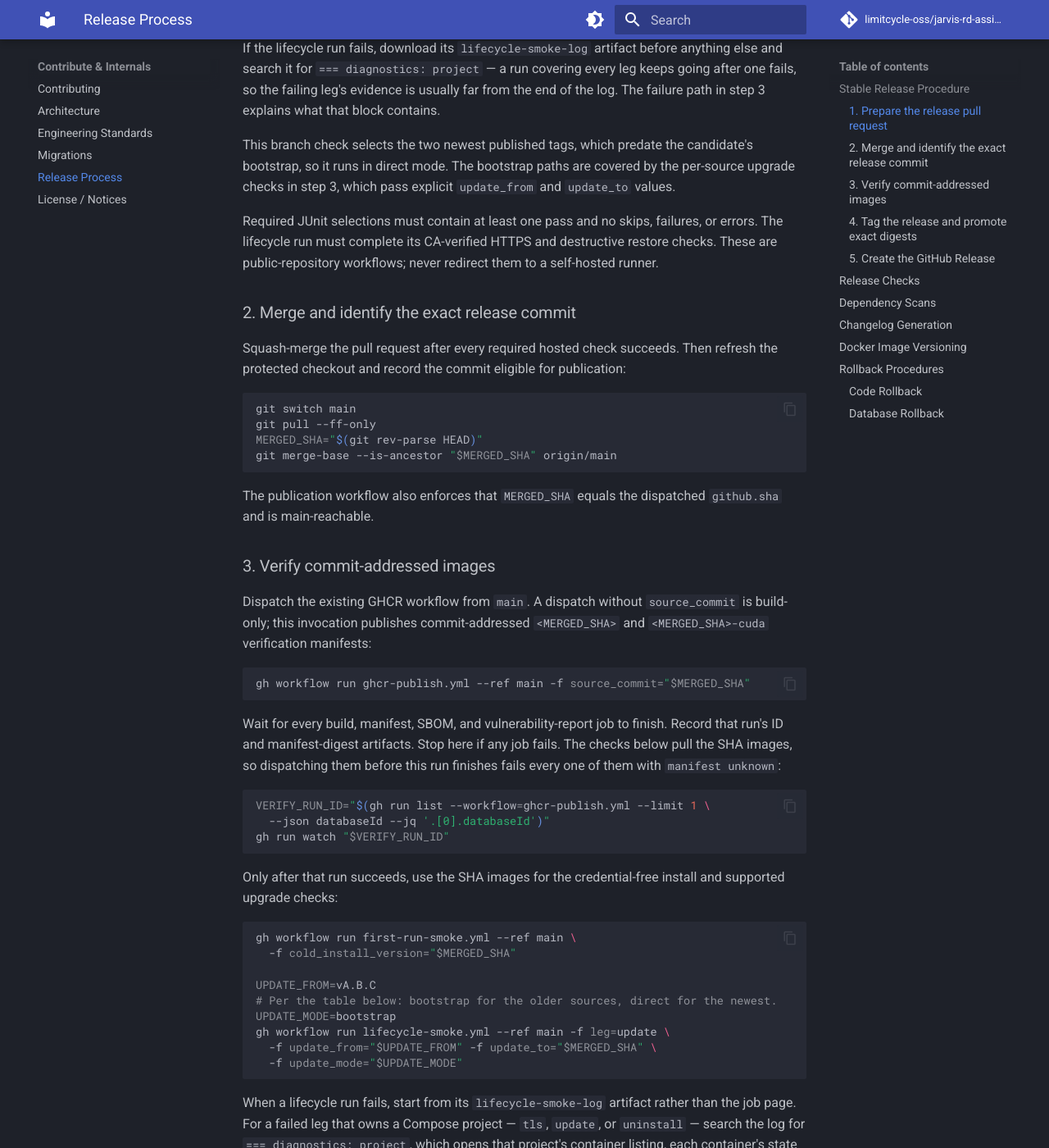
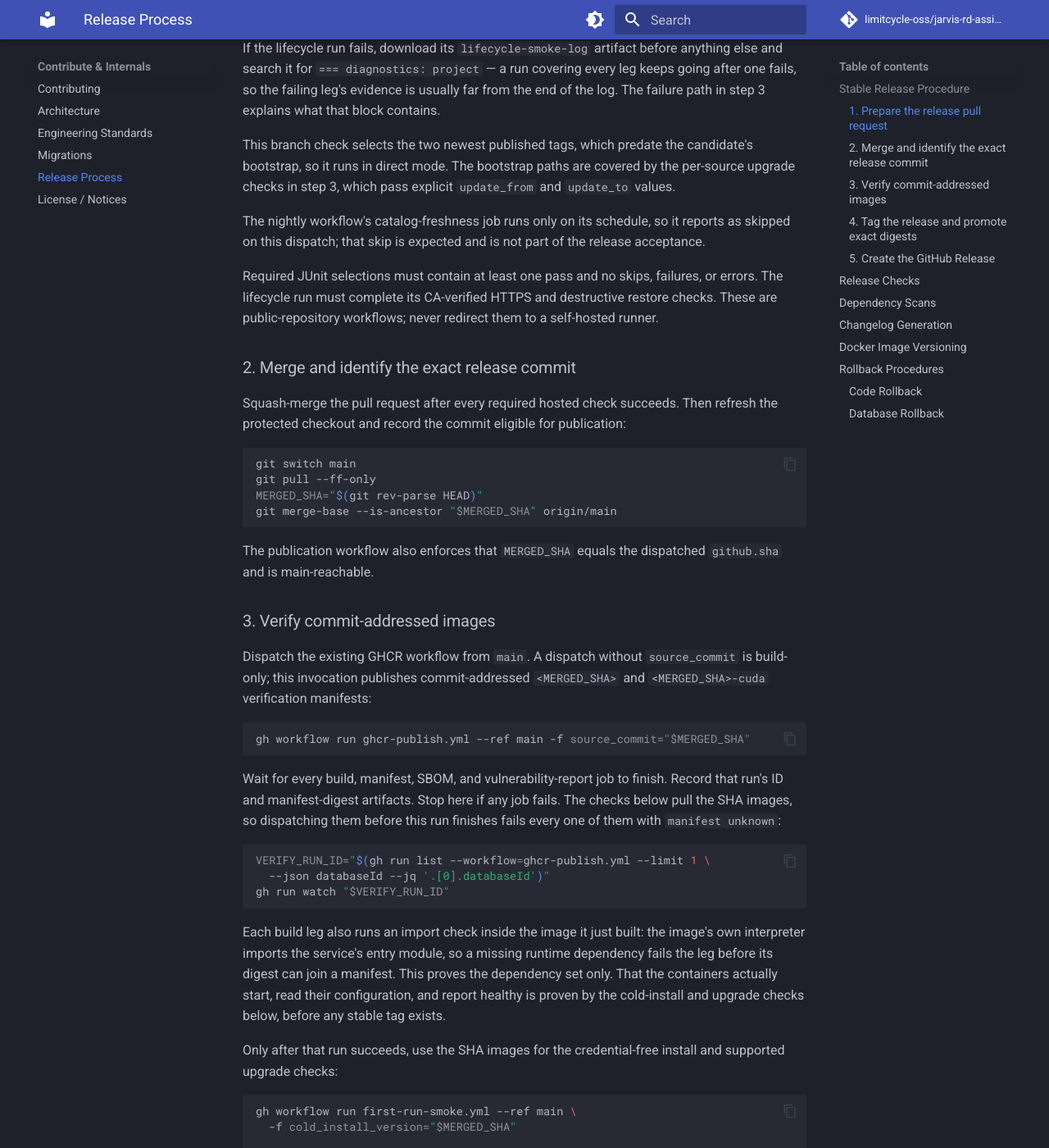
Before and after one commit to FFidan/Jarvis-RD-Assistant, an MkDocs documentation site: the page built from docs/RELEASE.md, in a window 1280 px wide and 1400 px high, scrolled down 1175 px. Shown: the whole window at 82% size. Built offline with MkDocs 1.6.1 and Material for MkDocs 9.7.7, drawn with Linux system fonts in a browser that asks for light colours; comment, search, counter and statistics services are not loaded; some of the changed text lies outside the part shown.

Commit message:
docs(release): document the image import check and the supported upgrade window
Co-authored-by: Claude <noreply@anthropic.com>

````diff
--- a/docs/RELEASE.md
+++ b/docs/RELEASE.md
@@ -58,6 +58,10 @@ candidate's bootstrap, so it runs in direct mode. The bootstrap paths are
 covered by the per-source upgrade checks in step 3, which pass explicit
 `update_from` and `update_to` values.
 
+The nightly workflow's catalog-freshness job runs only on its schedule, so it
+reports as skipped on this dispatch; that skip is expected and is not part of
+the release acceptance.
+
 Required JUnit selections must contain at least one pass and no skips, failures,
 or errors. The lifecycle run must complete its CA-verified HTTPS and destructive
 restore checks. These are public-repository workflows; never redirect them to a
@@ -98,6 +102,13 @@ VERIFY_RUN_ID="$(gh run list --workflow=ghcr-publish.yml --limit 1 \
   --json databaseId --jq '.[0].databaseId')"
 gh run watch "$VERIFY_RUN_ID"
 ```
+
+Each build leg also runs an import check inside the image it just built: the
+image's own interpreter imports the service's entry module, so a missing
+runtime dependency fails the leg before its digest can join a manifest. This
+proves the dependency set only. That the containers actually start, read
+their configuration, and report healthy is proven by the cold-install and
+upgrade checks below, before any stable tag exists.
 
 Only after that run succeeds, use the SHA images for the credential-free install
 and supported upgrade checks:
@@ -149,6 +160,15 @@ supported source enters through the bootstrap. It names explicit tags rather tha
 deriving them, so refresh it while preparing each release — the release being
 published becomes the new `direct` row, the previous `direct` row becomes a
 `bootstrap` row, and any source that has left support is dropped.
+
+The supported window is deliberate: the `bootstrap` rows reach back at most
+four releases behind the `direct` row. When adding a release to the table
+would leave more than four `bootstrap` rows, the oldest row leaves support
+and the release notes say so. An installation older than every table row
+completes the documented one-time step in the
+[command-line reference](manual/cli.md#updating-from-a-release-before-v122)
+and then follows the bootstrap path; the floor below that is a fresh install
+plus a backup restore.
 
 The 40-hex value selects commit-addressed verification images; it is not a Git
 tag, version, prerelease, or GitHub Release. The cold install must pull
````
